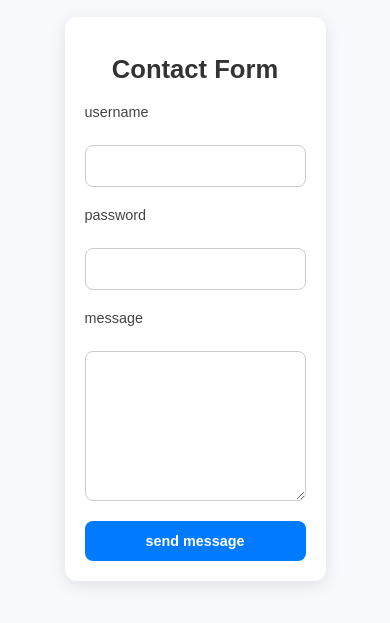
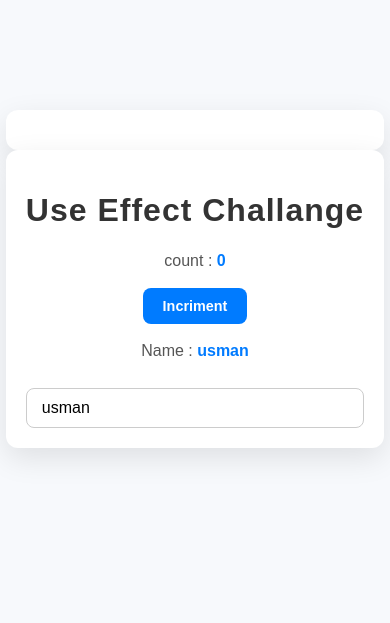
Before and after one commit to Usman-Javed-07/react-course, a React (Vite) app: page / in a window 390 px wide. Shown: the part 143-766 px from the top of the page. Built offline with nearby package versions, Linux system fonts and the light colour scheme.

Commit message:
use effect challange

```diff
--- a/src/App.jsx
+++ b/src/App.jsx
@@ -15,8 +15,10 @@
 // import { RegistrationFrom } from "./components/Hooks/Registration"
 // import { RegistrationFromReact } from "./components/Hooks/RegistrationReact"
 // import { LoginForm  } from "./components/Hooks/LoginForm"
+//  import { ReactUseEffect } from "./components/Hooks/useEffect/index"
 
-import { ContactForm } from "./components/Hooks/ContactForm"
+import {Challange } from "./components/Hooks/useEffect/EffectChallange"
+// import { ContactForm } from "./components/Hooks/ContactForm"
 
 
 
@@ -39,8 +41,10 @@ export const App = ()=> {
 
     {/* <Counter/> */}
 
+       <Challange/>
 
-     <ContactForm/>
+  {/* <ReactUseEffect/> */}
+     {/* <ContactForm/> */}
      {/* <LoginForm /> */}
   {/* <RegistrationFromReact/> */}
     {/* <RegistrationFrom/> */}
--- /dev/null
+++ b/src/components/Hooks/useEffect/EffectChallange.css
@@ -0,0 +1,100 @@
+/* General Reset */
+body {
+    margin: 0;
+    padding: 0;
+    font-family: 'Poppins', sans-serif;
+    background-color: #f7f9fc; /* Soft neutral background */
+    display: flex;
+    justify-content: center;
+    align-items: center;
+    height: 100vh;
+  }
+
+  /* Container Styling */
+  .container {
+    background-color: #fff; /* White background for the container */
+    padding: 30px 40px; /* Spacious padding */
+    border-radius: 12px; /* Rounded corners */
+    box-shadow: 0 10px 30px rgba(0, 0, 0, 0.1); /* Subtle shadow for elevation */
+    text-align: center; /* Center-align content */
+    max-width: 400px; /* Maximum width for container */
+    width: 100%; /* Full width for smaller screens */
+    box-sizing: border-box;
+  }
+
+  /* Heading Styling */
+  .container h1 {
+    font-size: 2.5rem; /* Large heading size */
+    font-weight: 700; /* Bold font weight */
+    color: #333; /* Dark gray text color */
+    margin-bottom: 20px; /* Space below the heading */
+    letter-spacing: 1px; /* Slight letter spacing for a modern look */
+  }
+
+  /* Paragraph Styling */
+  .container p {
+    font-size: 1rem; /* Base font size for text */
+    color: #555; /* Medium gray for paragraph text */
+    margin: 15px 0; /* Spacing between paragraphs */
+    line-height: 1.5; /* Improved readability */
+  }
+
+  /* Span Styling */
+  .container p span {
+    font-weight: 600; /* Slightly bolder for emphasis */
+    color: #007bff; /* Blue color to draw attention */
+  }
+
+  /* Button Styling */
+  .container button {
+    background-color: #007bff; /* Primary blue color */
+    color: #fff; /* White text for contrast */
+    padding: 10px 20px; /* Padding for clickability */
+    font-size: 1rem; /* Standard button size */
+    font-weight: 600; /* Bold text for emphasis */
+    border: none; /* No border */
+    border-radius: 8px; /* Rounded corners */
+    cursor: pointer; /* Pointer cursor for interactivity */
+    transition: background-color 0.3s ease, transform 0.2s ease; /* Smooth hover effect */
+  }
+
+  .container button:hover {
+    background-color: #0056b3; /* Darker blue on hover */
+  }
+
+  .container button:active {
+    transform: scale(0.95); /* Slight shrink on click */
+  }
+
+  /* Input Field Styling */
+  .container input[type="text"] {
+    width: 100%; /* Full width */
+    padding: 10px 15px; /* Padding for readability */
+    font-size: 1rem; /* Base font size */
+    border: 1px solid #ccc; /* Light gray border */
+    border-radius: 8px; /* Rounded corners */
+    box-sizing: border-box; /* Include padding in width */
+    margin-top: 10px; /* Space above input */
+    transition: border-color 0.3s ease, box-shadow 0.3s ease; /* Focus effects */
+  }
+
+  .container input[type="text"]:focus {
+    border-color: #007bff; /* Blue border on focus */
+    box-shadow: 0 0 5px rgba(0, 123, 255, 0.3); /* Subtle glow effect */
+    outline: none; /* Remove default outline */
+  }
+
+  /* Responsive Design */
+  @media (max-width: 600px) {
+    .container {
+      padding: 20px; /* Adjust padding for smaller screens */
+    }
+
+    .container h1 {
+      font-size: 2rem; /* Smaller heading size */
+    }
+
+    .container button {
+      font-size: 0.9rem; /* Adjust button font size */
+    }
+  }
--- /dev/null
+++ b/src/components/Hooks/useEffect/EffectChallange.jsx
@@ -0,0 +1,30 @@
+ import { useEffect, useState } from "react"
+import "./EffectChallange.css"
+  export const Challange = ()=> {
+    const [ count , setCount] = useState(0)
+    const [name , setName] = useState("usman")
+useEffect (()=> {
+     console.log(name);
+
+},[name])
+useEffect (()=> {
+    document.title = ` count ${count}`
+},[count])
+
+    return (
+
+        <div className="container">
+
+         <h1>Use Effect Challange</h1>
+         <p>
+         count : <span> {count} </span>
+         </p>
+         <button onClick={()=> setCount (count + 1)}> Incriment</button>
+
+         <p>
+            Name : <span> {name} </span>
+         </p>
+         <input type="text"  value={name} onChange={(e)=> setName(e.target.value)}/>
+        </div>
+    )
+  }
```
Also changed, not shown: src/components/Hooks/useEffect/index.css (added, +57 -0 lines), src/components/Hooks/useEffect/index.jsx (added, +16 -0 lines).
